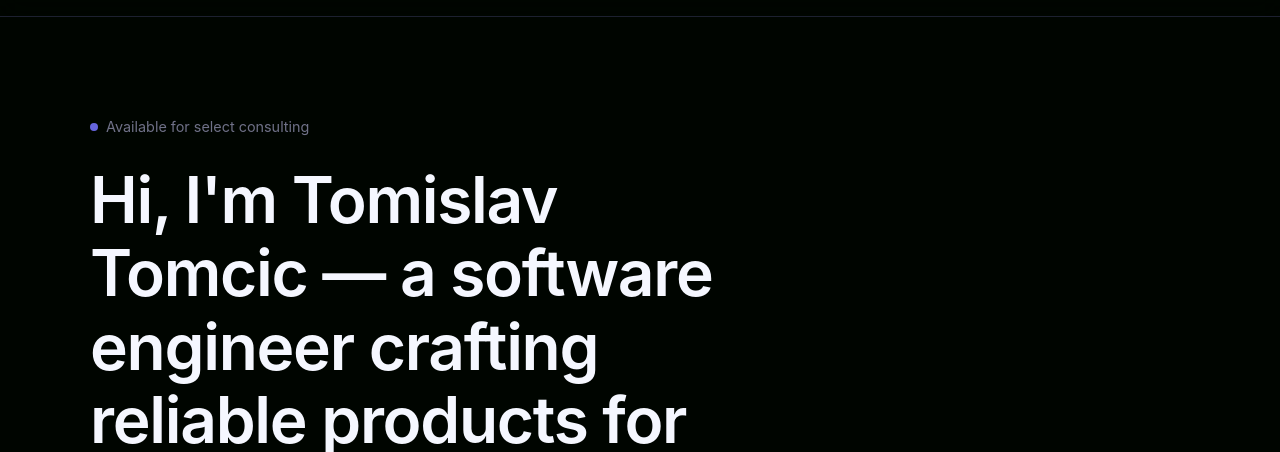
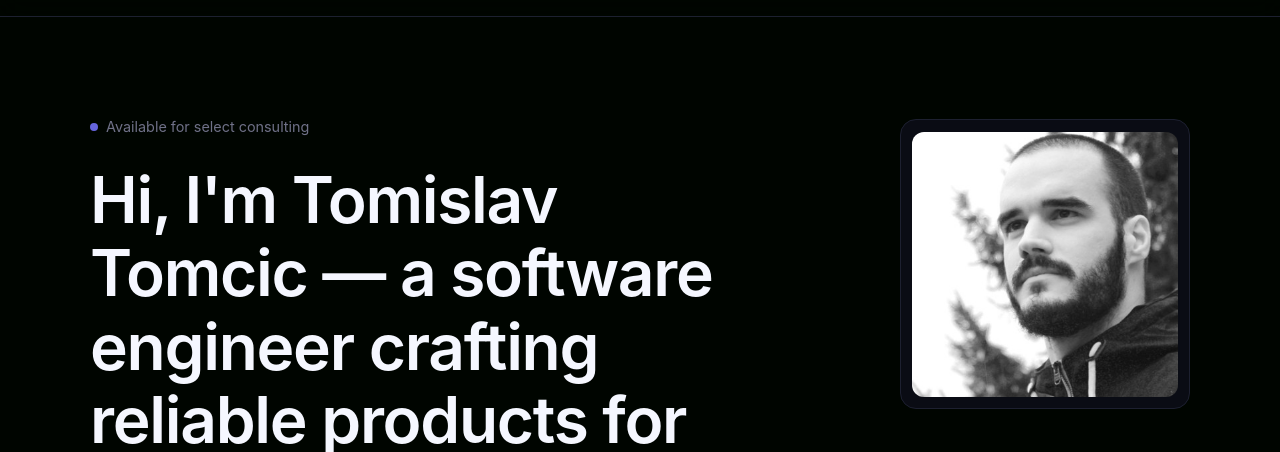
Before and after one commit to tomi7lav/tomislavhq, a website: page public/index.html in a window 1280 px wide. Shown: the part 48-500 px from the top of the page. Drawn offline with Linux system fonts and the light colour scheme.

Commit message:
Add profile pic.

```diff
--- a/package.json
+++ b/package.json
@@ -5,7 +5,7 @@
   "main": "server.js",
   "scripts": {
     "start": "node server.js",
-    "dev": "NODE_ENV=development node server.js"
+    "dev": "NODE_ENV=development nodemon server.js"
   },
   "keywords": [
     "nodejs",
@@ -16,5 +16,8 @@
   "dependencies": {
     "@fastify/static": "^9.1.3",
     "fastify": "^5.8.5"
+  },
+  "devDependencies": {
+    "nodemon": "^3.1.14"
   }
 }
--- a/public/index.html
+++ b/public/index.html
@@ -26,6 +26,8 @@
 
       <main class="container">
         <section id="home" class="home-section">
+          <div class="hero-grid">
+            <div>
               <div class="availability">
                 <span class="availability-dot" aria-hidden="true"></span>
                 Available for select consulting
@@ -59,6 +61,16 @@
                   >
                   <a href="https://x.com/tomi7lav">X</a>
                 </div>
+              </div>
+            </div>
+
+            <aside class="profile-card">
+              <img
+                class="profile-image"
+                src="/assets/profile.png"
+                alt="Portrait of Tomislav Tomcic"
+              />
+            </aside>
           </div>
 
           <div class="stats">
--- a/public/styles.css
+++ b/public/styles.css
@@ -98,6 +98,13 @@ a {
   padding-bottom: 5rem;
 }
 
+.hero-grid {
+  display: grid;
+  grid-template-columns: minmax(0, 1fr) 290px;
+  gap: 2rem;
+  align-items: start;
+}
+
 .availability {
   display: inline-flex;
   align-items: center;
@@ -193,6 +200,23 @@ a {
 
 .social-links a:hover {
   color: var(--foreground);
+}
+
+.profile-card {
+  margin-top: 0.4rem;
+  border-radius: 1rem;
+  border: 1px solid var(--border);
+  background: var(--card);
+  padding: 0.7rem;
+}
+
+.profile-image {
+  width: 100%;
+  display: block;
+  border-radius: 0.75rem;
+  object-fit: cover;
+  aspect-ratio: 1 / 1;
+  filter: grayscale(100%);
 }
 
 .stats {
@@ -420,6 +444,14 @@ a {
     padding-top: 4rem;
   }
 
+  .hero-grid {
+    grid-template-columns: 1fr;
+  }
+
+  .profile-card {
+    width: min(340px, 100%);
+  }
+
   .cards-grid,
   .stats {
     grid-template-columns: 1fr;
--- a/server.js
+++ b/server.js
@@ -4,7 +4,8 @@ const fastifyStatic = require("@fastify/static");
 
 const PORT = process.env.PORT || 3000;
 const HOST =
-  process.env.HOST || (process.env.NODE_ENV === "production" ? "0.0.0.0" : "127.0.0.1");
+  process.env.HOST ||
+  (process.env.NODE_ENV === "production" ? "0.0.0.0" : "127.0.0.1");
 const PUBLIC_DIR = path.join(__dirname, "public");
 const app = fastify({
   logger: process.env.NODE_ENV === "development",
```
Also changed, not shown: public/assets/profile.png (added), 1 other file. Lines whose indentation alone changed are shown as unchanged.
